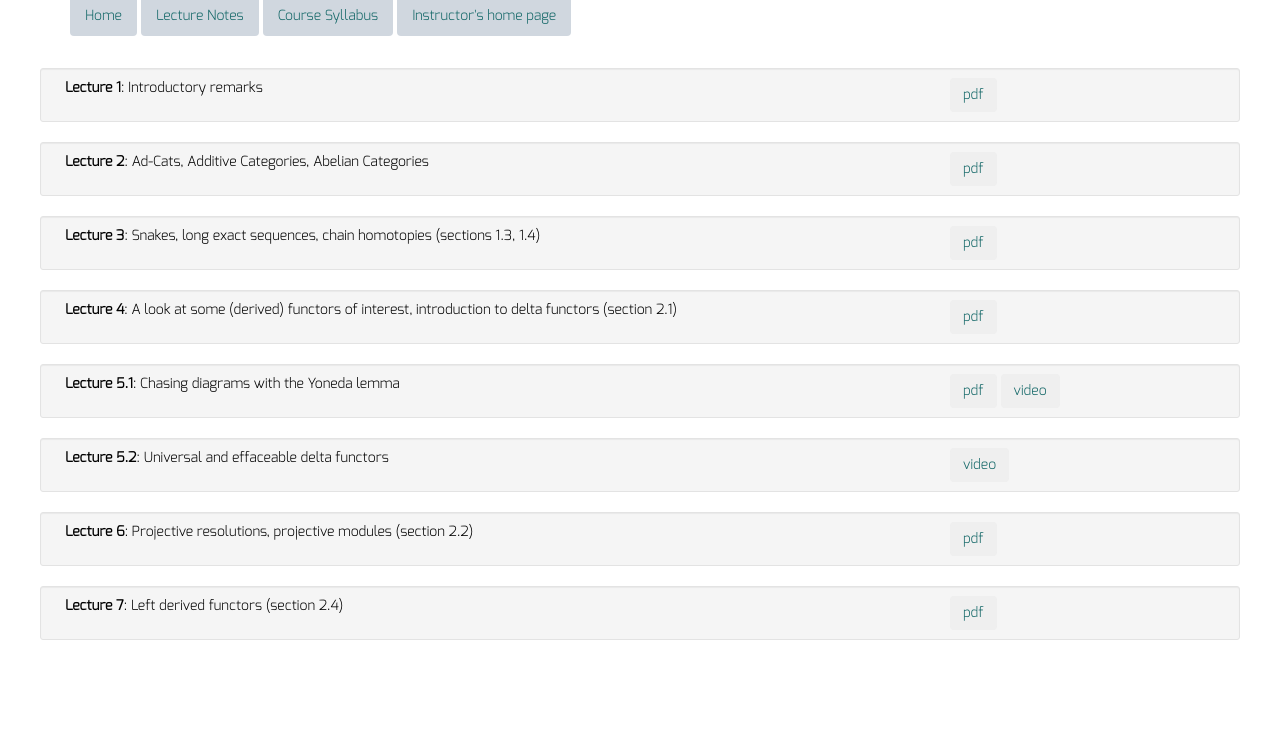
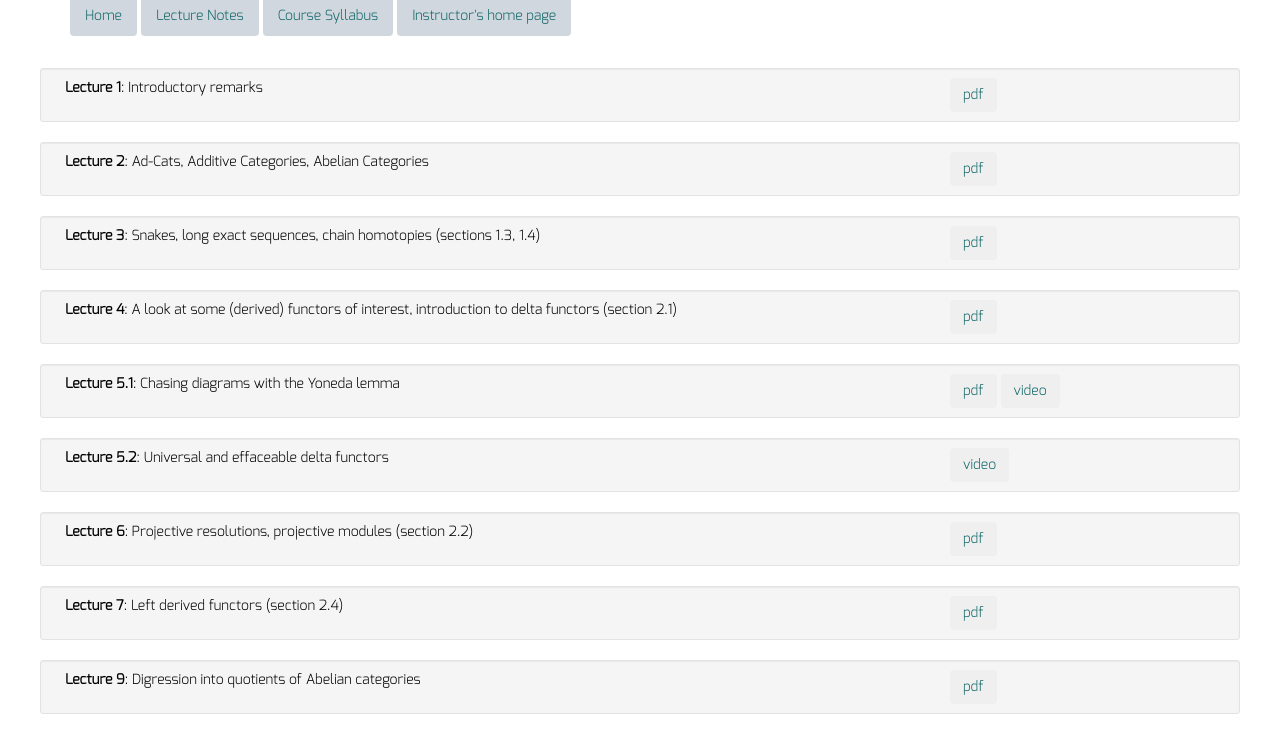
Before and after one commit to dkrashen/probability, a Jekyll site: the page built from lectures/index.html, in a window 1280 px wide, cut to the strip 184-918 px from the top of the page. Built offline with Jekyll 4.4.1, drawn with Linux system fonts in a browser that asks for light colours; nearby versions of some CDN libraries.

Commit message:
add lecture 9

```diff
--- a/_data/lectures.yml
+++ b/_data/lectures.yml
@@ -28,3 +28,7 @@
 - title: "Lecture 7"
   filename: "lecture7.pdf"
   description: "Left derived functors (section 2.4)"
+
+- title: "Lecture 9"
+  filename: "lecture9.pdf"
+  description: "Digression into quotients of Abelian categories"
```
Also changed, not shown: 1 other file.
